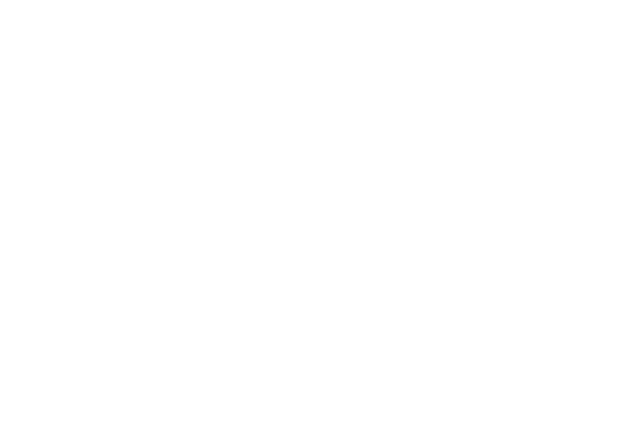
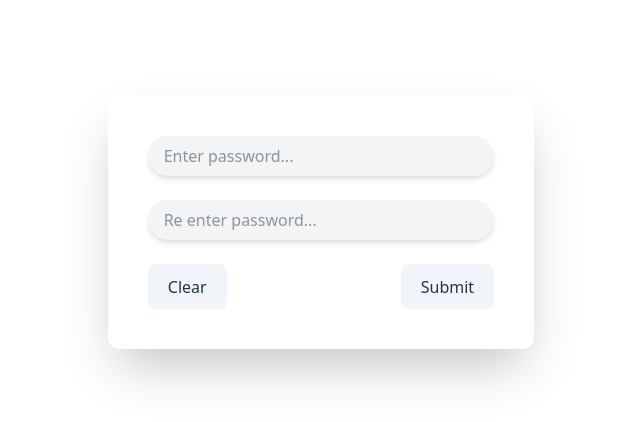
Before and after one commit to Kushal016/learning_buddy, a React (Vite) app in the folder apps/react/: page /reset-password/1 in a window 1280 px wide. Before the commit this address had no page. Shown: the top 422 px of the page, without its empty margins (319-959 px from the left). Built offline with nearby package versions, Linux system fonts and the light colour scheme.

Commit message:
forgot & reset password UI implemented

```diff
--- /dev/null
+++ b/apps/react/src/auth/ResetPassword.jsx
@@ -0,0 +1,82 @@
+import React, { useState } from "react";
+import { useParams } from "react-router-dom";
+import api from "../auth-utility/axiosInstance";
+
+const ResetPassword = () => {
+  const { token } = useParams();
+  const [password, setPassword] = useState("");
+  const [repeatPassword, setRepeatPassword] = useState("");
+
+  const validPasss = password !== "" && password === repeatPassword;
+  const handleResetPassword = async () => {
+    console.log("aaa");
+
+    try {
+      const res = await api.post(`/reset-password/${token}`, {
+        password,
+      });
+      console.log(res.data);
+
+      if (res.data.success) {
+        alert(
+          "Successfully reset your password, please return to the login page to continue."
+        );
+      }
+    } catch (error) {
+      console.log(error.message);
+
+      alert("error::", error.message);
+    }
+  };
+
+  return (
+    <div className="w-full h-full flex justify-center ">
+      <div className="mt-24 bg-white p-10 rounded-xl shadow-2xl w-1/3">
+        <div className="mb-6">
+          <input
+            type="password"
+            value={password}
+            id="password"
+            placeholder="Enter password..."
+            onChange={(e) => setPassword(e.target.value)}
+            className="w-full auth_input"
+          />
+        </div>
+        <div className="mb-6">
+          <input
+            type="password"
+            value={repeatPassword}
+            id="password"
+            placeholder="Re enter password..."
+            onChange={(e) => setRepeatPassword(e.target.value)}
+            className="w-full auth_input"
+          />
+        </div>
+
+        <div className="w-full flex justify-between">
+          <button
+            className="bg-slate-100 hover:shadow-lg hover:bg-slate-300"
+            type="button"
+            onClick={() => {
+              setPassword("");
+              setRepeatPassword("");
+            }}
+          >
+            Clear
+          </button>
+          <button
+            className={
+              validPasss ? "auth_button" : "bg-slate-100 cursor-not-allowed"
+            }
+            disabled={!validPasss}
+            onClick={() => (validPasss ? handleResetPassword() : null)}
+          >
+            Submit
+          </button>
+        </div>
+      </div>
+    </div>
+  );
+};
+
+export default ResetPassword;
--- a/apps/react/src/auth/login.jsx
+++ b/apps/react/src/auth/login.jsx
@@ -31,13 +31,26 @@
       console.error("Google login failed", err);
     }
   };
-
+  const handleForgotPassword = async () => {
+    try {
+      if (loginData?.userName !== "") {
+        const res = await api.post("/forgot-password", {
+          userName: loginData?.userName,
+        });
+        if (res.data.success) {
+          alert("Rest password email sent to the associated email address.");
+        }
+      } else {
+        // console.log("");
+        alert("Please enter username");
+      }
+    } catch (error) {}
+  };
   const handleSubmit = (e) => {
     e.preventDefault();
     apiCall(loginData);
   };
   const apiCall = async (data) => {
-    console.log("before api", data);
     try {
       const res = await api.post("/login", {
         userName: data?.userName,
@@ -108,12 +121,12 @@
                 />
                 <span className="ml-2 text-sm">Remember Me</span>
               </label>
-              <a
-                href="#"
-                className="text-sm text-indigo-600 hover:underline font-medium"
+              <div
+                className="text-sm text-indigo-600 hover:underline cursor-pointer font-medium"
+                onClick={() => handleForgotPassword()}
               >
                 Forgot Password?
-              </a>
+              </div>
             </div>
 
             <button type="submit" className="w-full mb-4 auth_button">
--- a/apps/react/src/components/home/routes.jsx
+++ b/apps/react/src/components/home/routes.jsx
@@ -2,10 +2,11 @@
 import Home from "./index";
 import Login from "../../auth/login";
 import Signup from "../../auth/signup";
+import ResetPassword from "../../auth/ResetPassword";
 
 export const HomeRoutes = [
   { path: "/", element: <Home /> },
   { path: "/login", element: <Login /> },
   { path: "/signup", element: <Signup /> },
-
+  { path: "/reset-password/:token", element: <ResetPassword /> },
 ];
--- a/apps/react/src/index.css
+++ b/apps/react/src/index.css
@@ -5,7 +5,7 @@
     @apply px-4 py-2 bg-gray-100 rounded-full focus:outline-none focus:ring-1 focus:ring-purple-700 shadow-md
   }
   .auth_button{
-     @apply bg-linear-to-r from-pink-600 via-purple-500 to-blue-600  text-white py-2 rounded-md font-bold shadow-lg hover:shadow-pink-500/50 hover:from-pink-600 hover:to-indigo-600 transition duration-300
+     @apply bg-linear-to-r cursor-pointer from-pink-600 via-purple-500 to-blue-600  text-white py-2 rounded-md font-bold shadow-lg hover:shadow-pink-500/50 hover:from-pink-600 hover:to-indigo-600 transition duration-300
   }
 }
 
@@ -55,17 +55,17 @@
   font-weight: 500;
   font-family: inherit;
   /* background-color: #1a1a1a; */
-  cursor: pointer;
+  /* cursor: pointer; */
   transition: border-color 0.25s;
 }
 
-button:hover {
+/* button:hover {
   border-color: #646cff;
-}
-button:focus,
+} */
+/* button:focus,
 button:focus-visible {
   outline: 4px auto -webkit-focus-ring-color;
-}
+} */
 
 @media (prefers-color-scheme: light) {
   :root {
```
